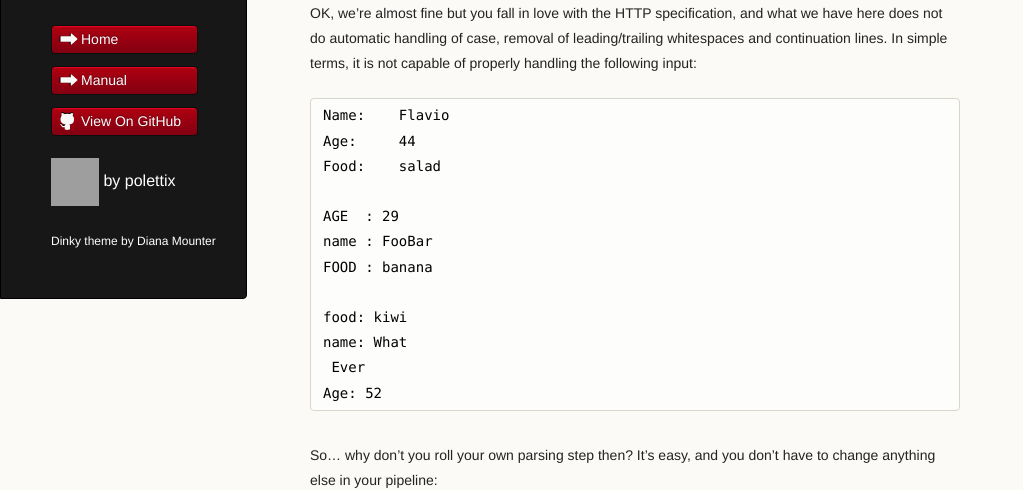
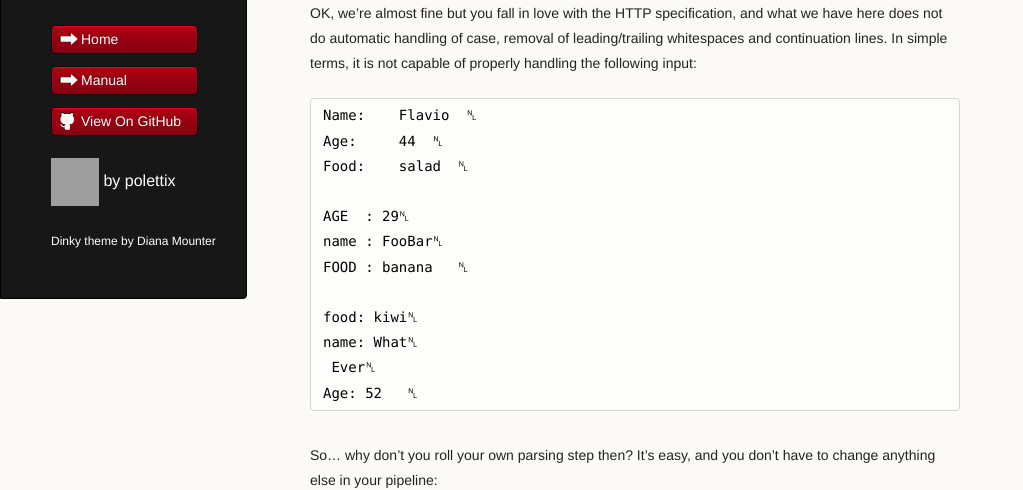
Before and after one commit to polettix/Data-Tubes, a Jekyll site: the page built from index.md, in a window 1280 px wide and 900 px high, scrolled down 2945 px. Shown: the part 153-643 px from the top of the window, without its empty margins (0-1023 px from the left). Built offline with Jekyll 4.4.1, drawn with Linux system fonts in a browser that asks for light colours; grey boxes are pictures that could not be loaded.

Commit message:
added indication of newlines in one example input

````diff
--- a/index.md
+++ b/index.md
@@ -149,18 +149,18 @@ leading/trailing whitespaces and continuation lines. In simple terms, it
 is not capable of properly handling the following input:
 
 ```
-Name:    Flavio
-Age:     44
-Food:    salad
+Name:    Flavio  ␤
+Age:     44  ␤
+Food:    salad  ␤
 
-AGE  : 29
-name : FooBar
-FOOD : banana
+AGE  : 29␤
+name : FooBar␤
+FOOD : banana   ␤
 
-food: kiwi
-name: What
- Ever
-Age: 52
+food: kiwi␤
+name: What␤
+ Ever␤
+Age: 52   ␤
 ```
 
 So... why don't you roll your own parsing step then? It's easy, and you
````
